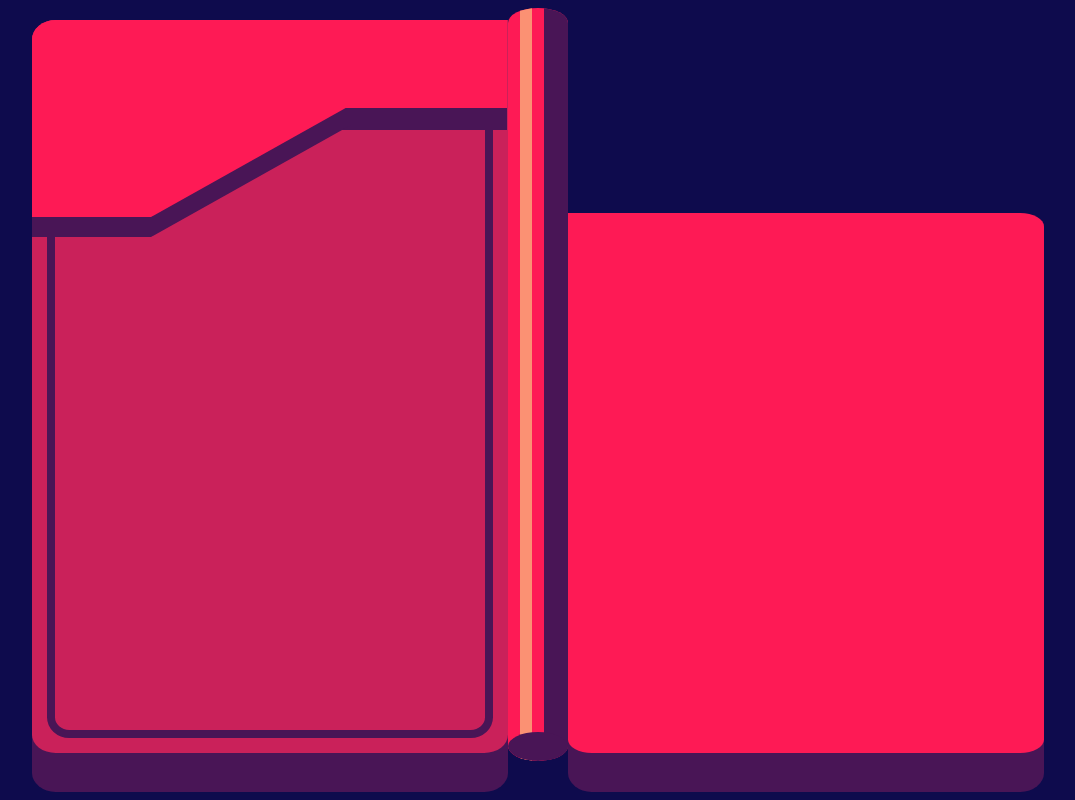
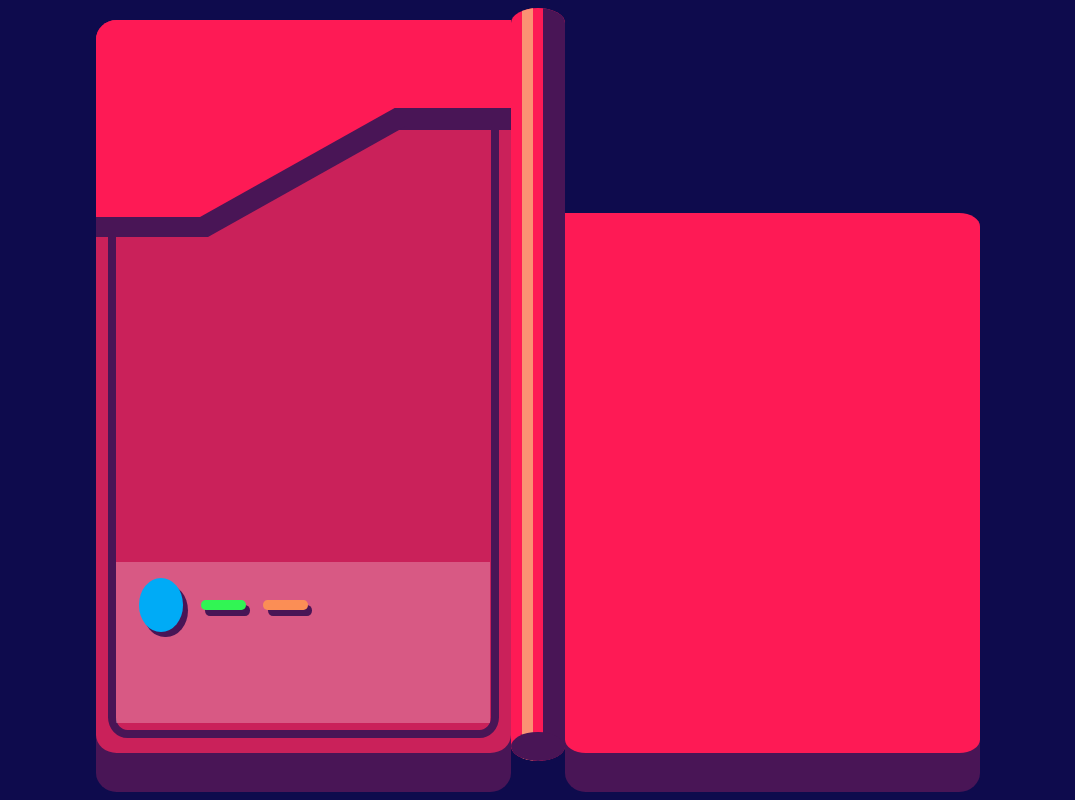
Before and after one commit to JavierMendez-Coder/LaunchX-FrontEnd-03-js, a plain HTML site: page index.html in a window 1280 px wide. Shown: the whole page, without its empty margins (102-1177 px from the left). Drawn offline with Linux system fonts and the light colour scheme.

Commit message:
Update index.scss to the bottom menu

```diff
--- a/css/index.scss
+++ b/css/index.scss
@@ -4,6 +4,9 @@
   --shadow-color: #ca215a;
   --deep-shadow-color: #491556;
   --background-color: #0e0b4d;
+  --blue-button: #00abf6;
+  --green-button: #31f554;
+  --orange-button: #fb8e55;
 }
 
 body {
@@ -14,10 +17,11 @@ body {
 
 .device {
   position: relative;
-  width: 80%;
+  width: 70%;
   height: 98vh;
   display: flex;
   justify-content: center;
+  transform: scale(1);
 }
 
 .middle {
@@ -61,7 +65,6 @@ body {
   border-bottom-right-radius: 5% 2.5%;
   display: grid;
   grid-template-rows: 25fr 70fr 5fr;
-  // grid-template-rows: 15fr 90fr 5fr;
 }
 
 .shadow {
@@ -106,7 +109,7 @@ body {
       border-top: 14vh solid var(--deep-shadow-color);
       border-right: 25vh solid transparent;
       height: 0;
-      width: 25%;
+      width: 27%;
     }
   }
 
@@ -121,6 +124,50 @@ body {
     border: 8px solid var(--deep-shadow-color);
     border-radius: 5% / 3%;
   }
+
+  .bottom {
+    grid-area: 75 / 6 / span 22 / span 90;
+    background-color: rgba($color: #fff, $alpha: .25);
+    display: grid;
+    grid-template-columns: repeat(84, 1fr);
+    grid-template-rows: repeat(30, 1fr);
+
+    .circleButton {
+      grid-area: 4 / 6 / span 10 / span 10;
+      background-color: var(--blue-button);
+      border-radius: 100%;
+    }
+
+    .circleButtonS {
+      grid-area: 5 / 7 / span 10 / span 10;
+      background-color: var(--deep-shadow-color);
+      border-radius: 100%;
+    }
+
+    .flatButtonL {
+      grid-area: 8 / 20 / span 2 / span 10;
+      background-color: var(--green-button);
+      border-radius: 18% / 82%;
+    }
+
+    .flatButtonLS {
+      grid-area: 9 / 21 / span 2 / span 10;
+      background-color: var(--deep-shadow-color);
+      border-radius: 18% / 82%;
+    }
+
+    .flatButtonR {
+      grid-area: 8 / 34 / span 2 / span 10;
+      background-color: var(--orange-button);
+      border-radius: 18% / 82%;
+    }
+
+    .flatButtonRS {
+      grid-area: 9 / 35 / span 2 / span 10;
+      background-color: var(--deep-shadow-color);
+      border-radius: 18% / 82%;
+    }
+  }
 }
 
 .right {
--- a/index.html
+++ b/index.html
@@ -32,6 +32,14 @@
             <div class="trapezoidShadow"></div>
             <div class="trapezoid"></div>
           </div>
+          <div class="bottom">
+            <div class="circleButtonS"></div>
+            <div class="circleButton"></div>
+            <div class="flatButtonLS"></div>
+            <div class="flatButtonL"></div>
+            <div class="flatButtonRS"></div>
+            <div class="flatButtonR"></div>
+          </div>
         </div>
       </div>
       <div class="middle">
```
Also changed, not shown: css/index.css, 1 other file.
